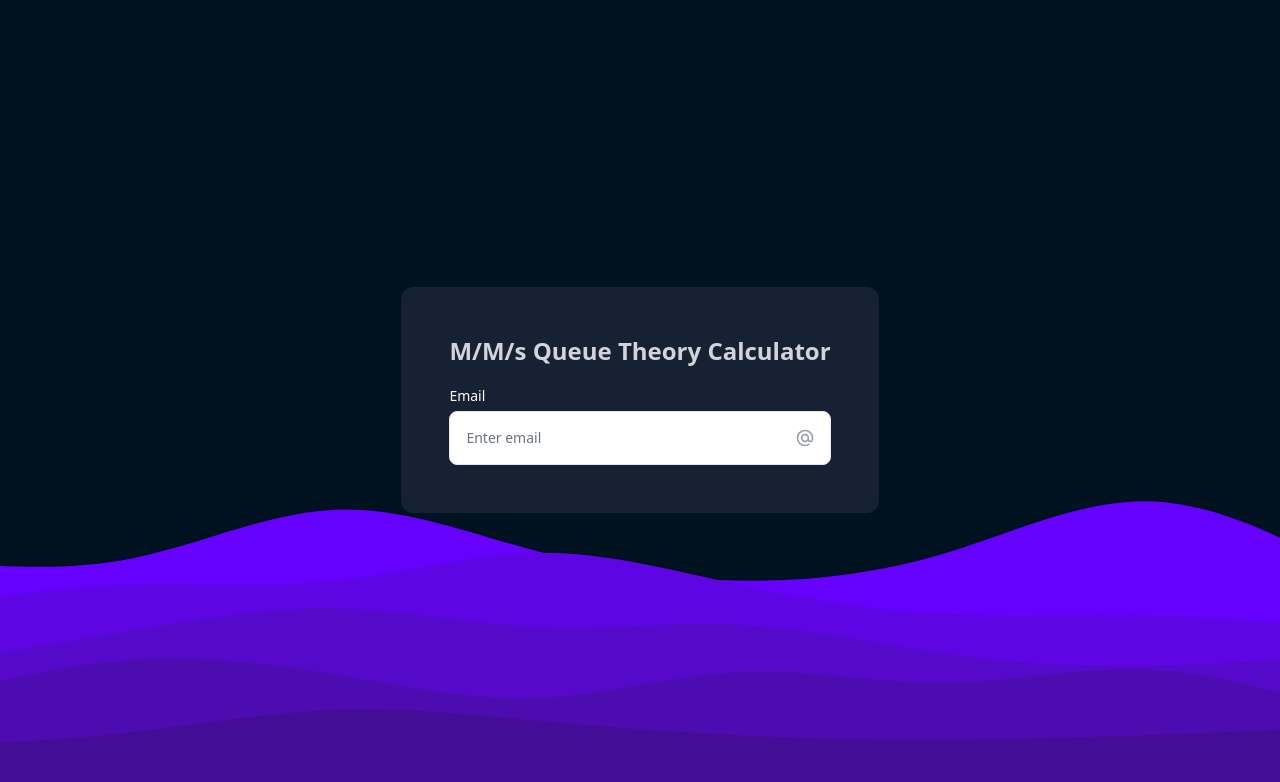
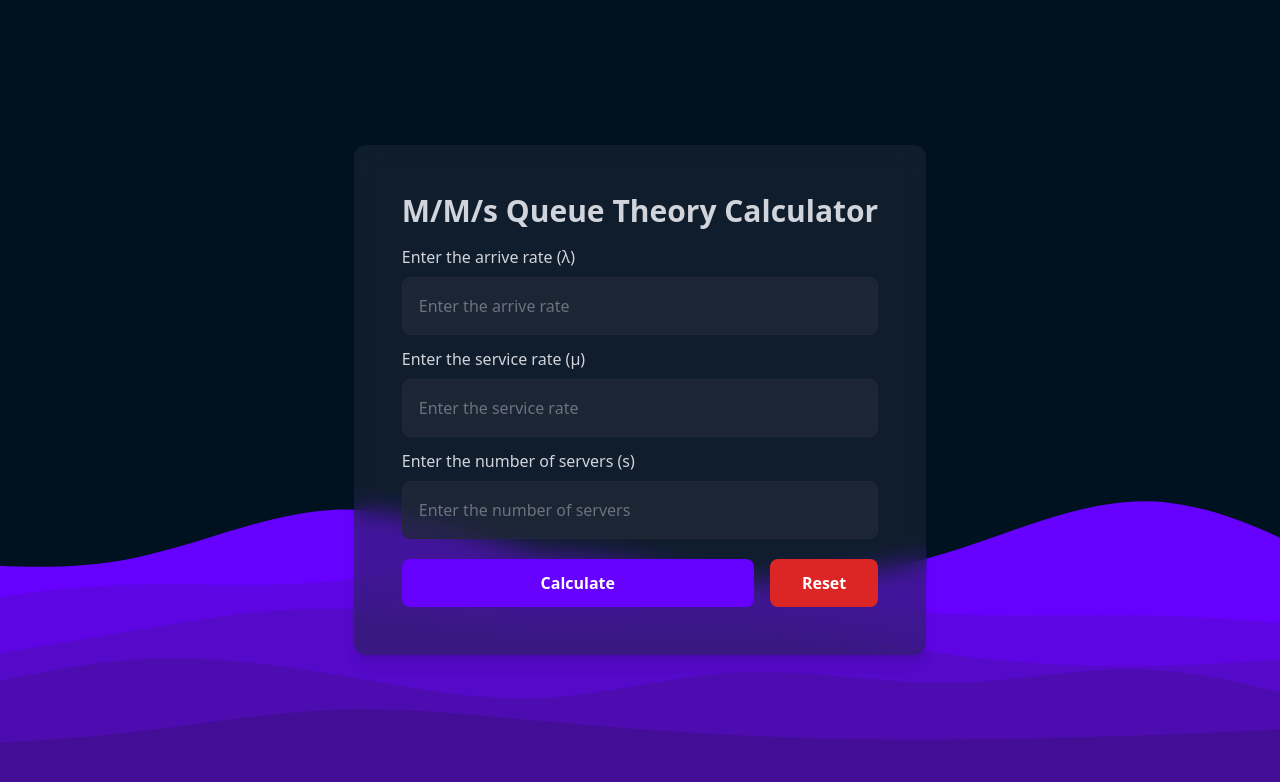
Before and after one commit to tfkhdyt/mms-queue-theory-calculator, a SvelteKit app: page / in a window 1280 px wide. Shown: the top 782 px of the page. Built offline with nearby package versions, Linux system fonts and the light colour scheme.

Commit message:
feat(UI): complete the UI (v0.0.1)

```diff
--- a/src/routes/+page.svelte
+++ b/src/routes/+page.svelte
@@ -1,40 +1,129 @@
-<script>
+<script lang="ts">
+	import { calculateL } from '$lib/utils/calculateL';
+	import { calculateLq } from '$lib/utils/calculateLq';
+	import { calculatePo } from '$lib/utils/calculatePo';
+	import { calculatePq } from '$lib/utils/calculatePq';
+	import { calculateRho } from '$lib/utils/calculateRho';
+	import { calculateW } from '$lib/utils/calculateW';
+	import { calculateWq } from '$lib/utils/calculateWq';
+	import { fade } from 'svelte/transition';
+
+	let arriveRate: number;
+	let serviceRate: number;
+	let numberOfServers: number;
+
+	let po: number;
+	let l: number;
+	let w: number;
+	let lq: number;
+	let wq: number;
+	let pq: number;
+	let rho: number;
+
+	function handleSubmit(e: Event) {
+		e.preventDefault();
+
+		po = calculatePo(arriveRate, serviceRate, numberOfServers);
+		l = calculateL(arriveRate, serviceRate, numberOfServers);
+		w = calculateW(l, arriveRate);
+		lq = calculateLq(l, arriveRate, serviceRate);
+		wq = calculateWq(w, serviceRate);
+		pq = calculatePq(arriveRate, serviceRate, numberOfServers);
+		rho = calculateRho(arriveRate, serviceRate, numberOfServers);
+
+		console.log({ arriveRate, serviceRate, numberOfServers });
+		console.log({ po, l, w, lq, wq, pq, rho });
+	}
+
+	function handleReset() {
+    po = 0;
+	}
 </script>
 
 <svelte:head>
 	<title>M/M/s Queue Theory Calculator</title>
 </svelte:head>
 <main class="grid place-items-center min-h-screen">
-	<div class="bg-slate-800/75 p-12 rounded-xl backdrop-blur-sm">
-		<h1 class="text-gray-300 text-2xl font-bold mb-4">M/M/s Queue Theory Calculator</h1>
-		<div>
-			<label for="email" class="text-sm font-medium">Email</label>
+	<div class="bg-slate-800/50 m-6 p-8 md:p-12 rounded-xl backdrop-blur-md shadow-lg max-h-auto transition-[max-height]">
+		<h1 class="text-gray-300 text-3xl font-bold mb-4 text-center">M/M/s Queue Theory Calculator</h1>
+		<form on:submit={handleSubmit} on:reset={handleReset}>
+			<div class="mb-3">
+				<label for="arriveRate" class="Sont-medium text-gray-300">Enter the arrive rate (λ)</label>
+				<div class="mt-2">
+					<input
+						bind:value={arriveRate}
+						required
+						type="number"
+						id="arriveRate"
+						class="w-full rounded-lg border-gray-800 p-4 bg-gray-800/75 focus:ring-2 text-gray-300 transition focus:scale-105 focus:shadow-xl"
+						placeholder="Enter the arrive rate"
+					/>
+				</div>
+			</div>
 
-			<div class="relative mt-1">
-				<input
-					type="email"
-					id="email"
-					class="w-full rounded-lg border-gray-200 p-4 pr-12 text-sm shadow-sm"
-					placeholder="Enter email"
-				/>
+			<div class="mb-3">
+				<label for="arriveRate" class="font-medium text-gray-300">Enter the service rate (µ)</label>
+				<div class="mt-2">
+					<input
+						bind:value={serviceRate}
+						required
+						type="number"
+						id="serviceRate"
+						class="w-full rounded-lg border-gray-800 p-4 bg-gray-800/75 focus:ring-2 text-gray-300 transition focus:scale-105 focus:shadow-xl"
+						placeholder="Enter the service rate"
+					/>
+				</div>
+			</div>
 
-				<span class="absolute inset-y-0 right-4 inline-flex items-center">
-					<svg
-						xmlns="http://www.w3.org/2000/svg"
-						class="h-5 w-5 text-gray-400"
-						fill="none"
-						viewBox="0 0 24 24"
-						stroke="currentColor"
-					>
-						<path
-							stroke-linecap="round"
-							stroke-linejoin="round"
-							stroke-width="2"
-							d="M16 12a4 4 0 10-8 0 4 4 0 008 0zm0 0v1.5a2.5 2.5 0 005 0V12a9 9 0 10-9 9m4.5-1.206a8.959 8.959 0 01-4.5 1.207"
-						/>
-					</svg>
-				</span>
+			<div class="mb-3">
+				<label for="arriveRate" class="font-medium text-gray-300"
+					>Enter the number of servers (s)</label
+				>
+				<div class="mt-2">
+					<input
+						bind:value={numberOfServers}
+						required
+						type="number"
+						id="numberOfServers"
+						class="w-full rounded-lg border-gray-800 p-4 bg-gray-800/75 focus:ring-2 text-gray-300 transition focus:scale-105 focus:shadow-xl"
+						placeholder="Enter the number of servers"
+					/>
+				</div>
 			</div>
-		</div>
+
+			<div class="space-x-4 flex">
+				<button
+					type="submit"
+					class="mt-2 w-[75%] text-center rounded-lg font-bold inline-block bg-[#6600ff] px-8 py-3 text-white transition hover:scale-105 hover:shadow-xl focus:outline-none focus:ring focus:ring-[#5509c9] active:bg-[#5e05e4]"
+				>
+					Calculate
+				</button>
+				<button
+					type="reset"
+					class="mt-2 w-auto text-center rounded-lg font-bold inline-block bg-red-600 px-8 py-3 text-white transition hover:scale-105 hover:shadow-xl focus:outline-none focus:ring focus:ring-red-700 active:bg-red-700"
+				>
+					Reset
+				</button>
+			</div>
+		</form>
+
+		<!-- result -->
+		{#if po && l && w && lq && wq && pq && rho}
+			<div transition:fade>
+				<hr class="my-10 border-gray-600" />
+				<h1 class="text-gray-300 text-3xl font-bold mb-4 text-center">Result</h1>
+				<div class="text-gray-300 text">
+					<ul class="space-y-2 text-xl font-mono">
+						<li>Po : {po}</li>
+						<li>L : {l}</li>
+						<li>W : {w}</li>
+						<li>Lq : {lq}</li>
+						<li>Wq : {wq}</li>
+						<li>Pq : {pq}</li>
+						<li>p : {rho}</li>
+					</ul>
+				</div>
+			</div>
+		{/if}
 	</div>
 </main>
```
